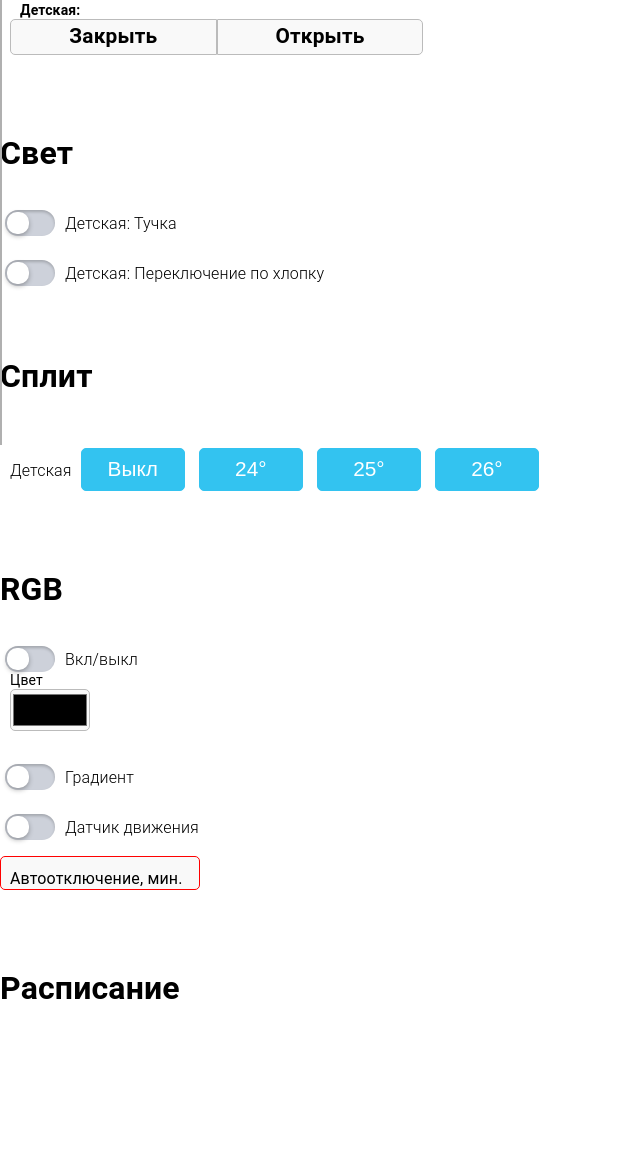
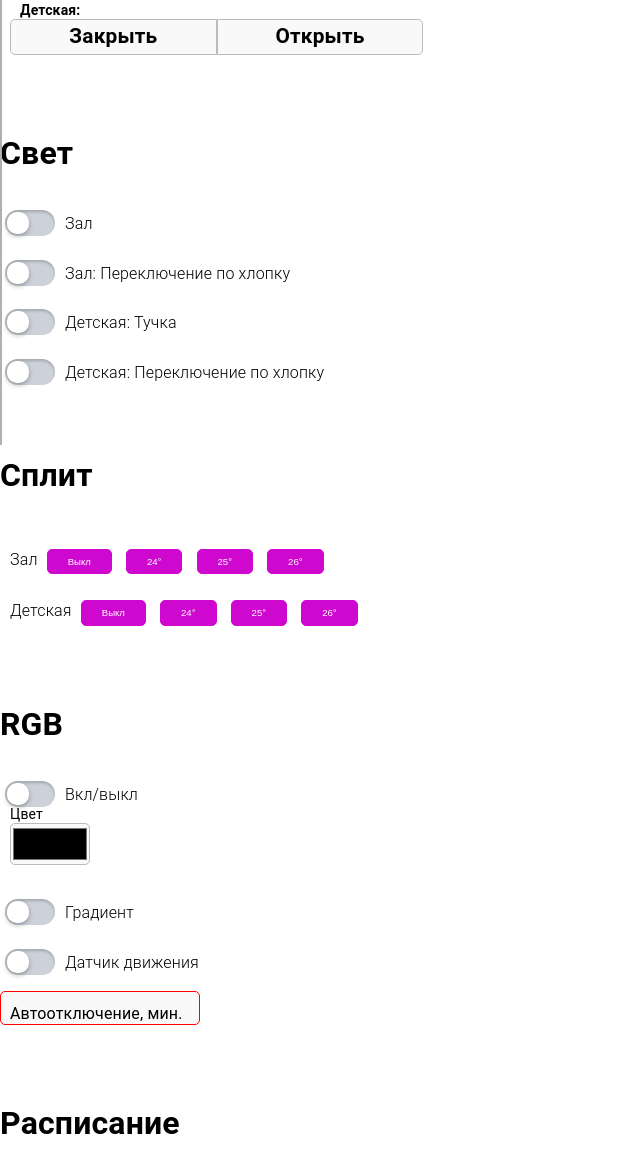
Before and after one commit to AndroiDjo/smarthome, a Flask app: template websrv/templates/index.html in a window 1280 px wide. Shown: the part 355-1525 px from the top of the page, without its empty margins (0-640 px from the left). Before the commit the page ends 1354 px from the top, so only its background shows below. Run offline with Flask 2, Linux system fonts and the light colour scheme; the template is opened without the code that fills it, so the values that code supplies are empty; parts of the project's set-up code (start-up, migrations or seed data) failed here and were passed over.

Commit message:
доработал интерфейс под новые девайсы

```diff
--- a/websrv/conf.py
+++ b/websrv/conf.py
@@ -11,8 +11,8 @@ def save_config(jsonobj):
 
 def update_config(name, value):
     config = get_config()
-    if name in config:
+    try:
         config[name].update(value)
-    else:
+    except:
         config[name] = value
     save_config(config)
--- a/websrv/templates/index.html
+++ b/websrv/templates/index.html
@@ -55,7 +55,6 @@
   <li><a href="#split">Сплит</a></li>
   <li><a href="#rgb">RGB</a></li>
   <li><a href="#aschedule">Расписание</a></li>
-  <!-- <li class="-exit"><a href="#" id="btn_exit" onclick="logout()">Exit</a></li> -->
   <li class="-icon"><a href="#" onclick="document.getElementById('topNav').classList.toggle('res');">&equiv;</a></li>
  </ul>
 
@@ -90,6 +89,14 @@
     <a name="light"><br/><br/></a>
     <h1>Свет</h1>
     <div class="s12 m4 group">
+        <input type="checkbox" class="checkbox" name="light/hall" id="lighthallpower" onchange="switchCheckBox(this)" data-command="power" />
+        <label for="lighthallpower">Зал</label>
+    </div>
+    <div class="s12 m4 group">
+        <input type="checkbox" class="checkbox" name="light/hall" id="lighthallclap" onchange="switchCheckBox(this)" data-command="clap" />
+        <label for="lighthallclap">Зал: Переключение по хлопку</label>
+    </div>
+    <div class="s12 m4 group">
         <input type="checkbox" class="checkbox" name="lightcloud/childroom" id="lightcloudchildroompower" onchange="switchCheckBox(this)" data-command="power" />
         <label for="lightcloudchildroompower">Детская: Тучка</label>
     </div>
@@ -103,11 +110,22 @@
     <div class="row">
         <div class="s12">
             <div class="group">
+                <label for="sploff">Зал</label>
+                <button class="purple small" name="light/hall" id="sploff" onclick="processSplit(this)">Выкл</button>
+                <button class="purple small" name="light/hall" id="spltemp24" onclick="processSplit(this)">24°</button>
+                <button class="purple small" name="light/hall" id="spltemp25" onclick="processSplit(this)">25°</button>
+                <button class="purple small" name="light/hall" id="spltemp26" onclick="processSplit(this)">26°</button>
+            </div>
+        </div>
+    </div>
+    <div class="row">
+        <div class="s12">
+            <div class="group">
                 <label for="sploff">Детская</label>
-                <button class="primary" name="lightcloud/childroom" id="sploff" onclick="processSplit(this)">Выкл</button>
-                <button class="primary" name="lightcloud/childroom" id="spltemp24" onclick="processSplit(this)">24°</button>
-                <button class="primary" name="lightcloud/childroom" id="spltemp25" onclick="processSplit(this)">25°</button>
-                <button class="primary" name="lightcloud/childroom" id="spltemp26" onclick="processSplit(this)">26°</button>
+                <button class="purple small" name="lightcloud/childroom" id="sploff" onclick="processSplit(this)">Выкл</button>
+                <button class="purple small" name="lightcloud/childroom" id="spltemp24" onclick="processSplit(this)">24°</button>
+                <button class="purple small" name="lightcloud/childroom" id="spltemp25" onclick="processSplit(this)">25°</button>
+                <button class="purple small" name="lightcloud/childroom" id="spltemp26" onclick="processSplit(this)">26°</button>
             </div>
         </div>
     </div>
@@ -159,7 +177,7 @@
     <script>
      /*************CONSTANT*BEGIN***********/
      var dictSchedulePeriod = {daily:"Ежедневно",workday:"Рабочие дни",weekend:"Выходные дни",hour:"Каждый час",minute:"Каждую минуту",second:"Каждую секунду"};
-     var dictCommands = {'curtain/hall':{'name':'Шторы зал','commands':[{'name':'Закрыть шторы','command':'{"curtain":true,"stepmoveto":19300}','tag':'curtainhallcloseschedule'},{'name':'Открыть шторы','command':'{"curtain":false,"stepmoveto":19000}','tag':'curtainhallopenschedule'}]},'curtain/childroom':{'name':'Шторы детская','commands':[{'name':'Закрыть шторы','command':'{"curtain":true,"stepmoveto":20900}','tag':'curtainchildcloseschedule'},{'name':'Открыть шторы','command':'{"curtain":false,"stepmoveto":20000}','tag':'curtainchildopenschedule'}]},'lightcloud/childroom':{'name':'Тучка','commands':[{'name':'Включить','command':'{"power":true}','tag':'childcloudonschedule'},{'name':'Выключить','command':'{"power":false}','tag':'childcloudoffschedule'}]},'sensor/req':{'name':'Датчики','commands':[{'name':'Получить данные','command':'{"getall":1}','tag':'allsensorsgetschedule'}]}};
+     var dictCommands = {'curtain/hall':{'name':'Шторы зал','commands':[{'name':'Закрыть шторы','command':'{"curtain":true,"stepmoveto":19300}','tag':'curtainhallcloseschedule'},{'name':'Открыть шторы','command':'{"curtain":false,"stepmoveto":19000}','tag':'curtainhallopenschedule'}]},'curtain/childroom':{'name':'Шторы детская','commands':[{'name':'Закрыть шторы','command':'{"curtain":true,"stepmoveto":20900}','tag':'curtainchildcloseschedule'},{'name':'Открыть шторы','command':'{"curtain":false,"stepmoveto":20000}','tag':'curtainchildopenschedule'}]},'lightcloud/childroom':{'name':'Тучка','commands':[{'name':'Включить','command':'{"power":true}','tag':'childcloudonschedule'},{'name':'Выключить','command':'{"power":false}','tag':'childcloudoffschedule'}]},'light/hall':{'name':'Свет зал','commands':[{'name':'Включить','command':'{"power":true}','tag':'halllightonschedule'},{'name':'Выключить','command':'{"power":false}','tag':'halllightoffschedule'}]},'sensor/req':{'name':'Датчики','commands':[{'name':'Получить данные','command':'{"getall":1}','tag':'allsensorsgetschedule'}]}};
      var dictLocations = {childroom:"Детская", hall:"Зал"};
      var cmdContainerId = 'tdCommandContainer';
      var tdCommandId = 'tdCommandId';
@@ -245,6 +263,16 @@
          });
      }
 
+     function irsend(topic, command) {
+         $(loaderId).removeClass('hide');
+         $.getJSON('/irsend', {
+	         topic: topic,
+             command: command
+	     }, function(resp) {
+            $(loaderId).addClass('hide');
+         });
+     }
+
      function addTask(tag, msg) {
          $(loaderId).removeClass('hide');
          $.getJSON('/addtask',{
@@ -278,9 +306,7 @@
      }
 
      function processSplit(obj) {
-        var json = {}
-        json[obj.id] = 1;
-        mqttpub(obj.name, JSON.stringify(json));
+        irsend(obj.name, obj.id);
      }
 
      function editInput(obj) {
```
